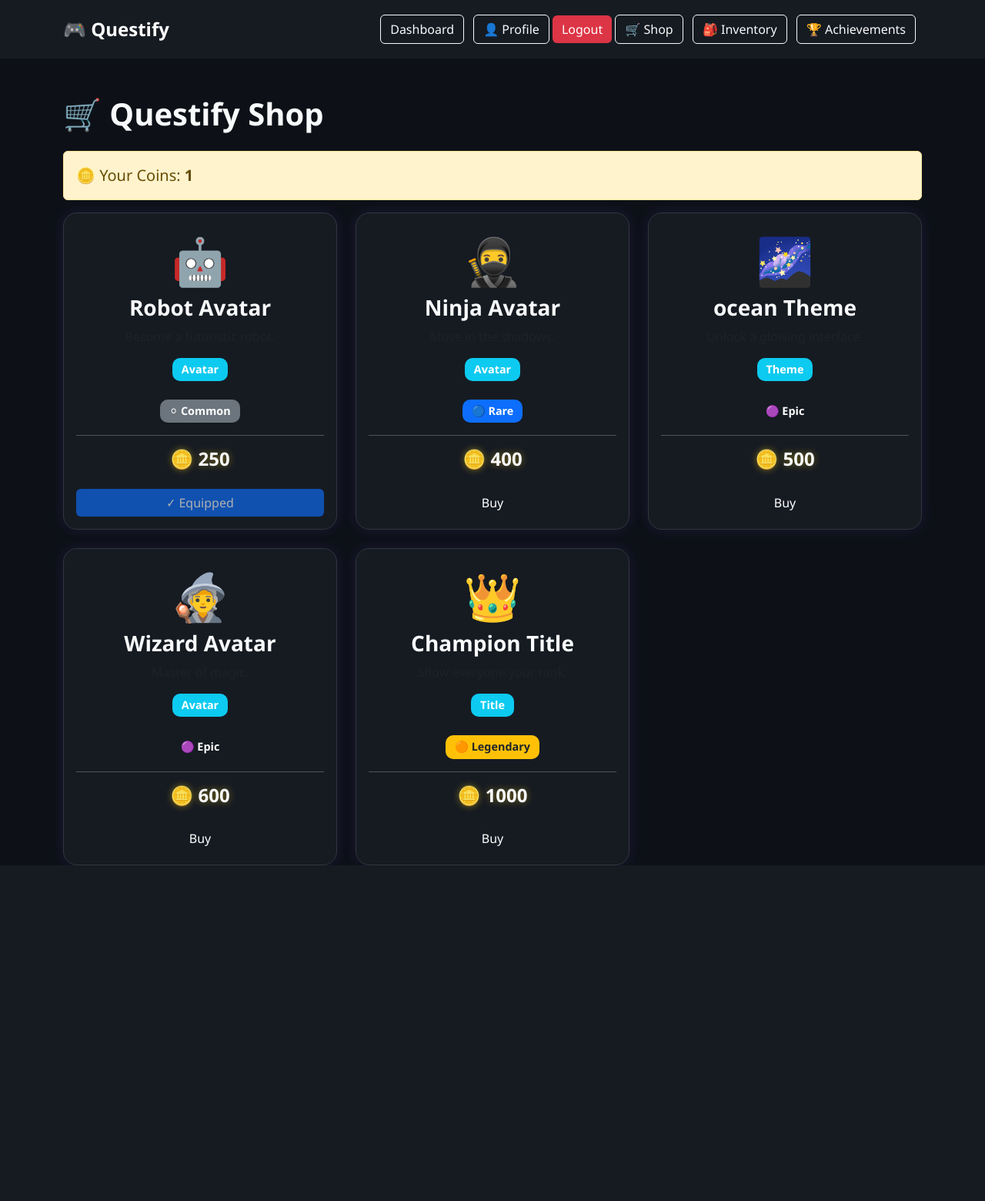
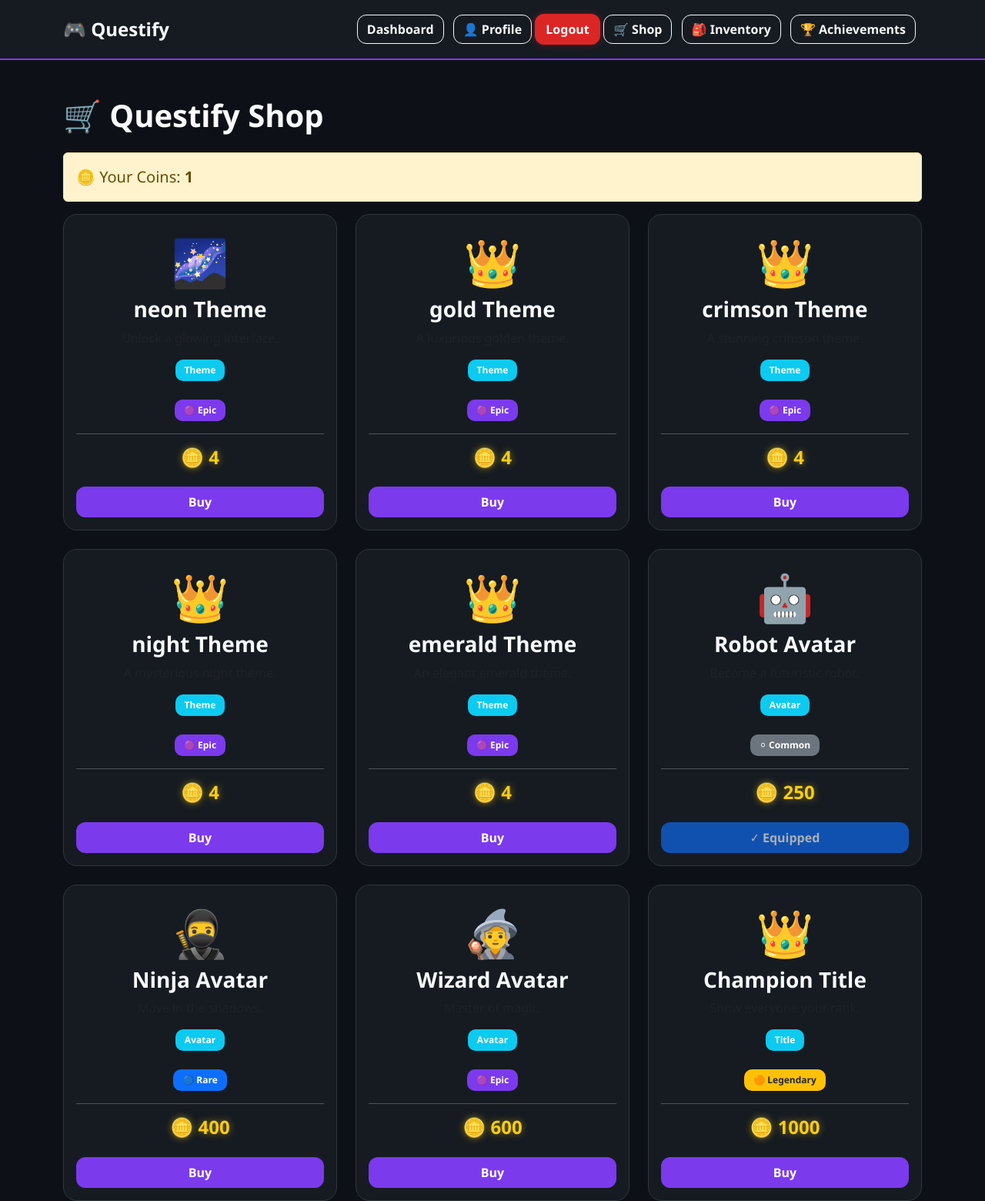
Before and after one commit to MRIDUPAL/Project-001, a Flask app: page /shop in a window 1280 px wide. Shown: the whole page at 77% size. Before the commit the page ends 1124 px from the top, so only its background shows below. Run offline with Flask 3, Linux system fonts and the light colour scheme; the visitor is signed in with stand-in values (Sample User, id 1); tables that the repository leaves empty hold one stand-in row (values such as "Sample post").

Commit message:
Prepare Questify for deployment

```diff
--- a/game_logic.py
+++ b/game_logic.py
@@ -194,9 +194,6 @@
 
 def seed_shop():
 
-    if ShopItem.query.first():
-        return
-
     items = [
 
         ShopItem(
@@ -236,15 +233,56 @@
         ),
 
         ShopItem(
-            name="ocean Theme",
+            name="neon Theme",
             description="Unlock a glowing interface.",
             icon="🌌",
             category="Theme",
             rarity="Epic",
-            price=500
+            price=4
+        ),
+
+        ShopItem(
+            name="gold Theme",
+            description="A luxurious golden theme.",
+            icon="👑",
+            category="Theme",
+            rarity="Epic",
+            price=4
+        ),
+
+        ShopItem(
+            name="crimson Theme",
+            description="A stunning crimson theme.",
+            icon="👑",
+            category="Theme",
+            rarity="Epic",
+            price=4
+        ),
+
+        ShopItem(
+            name="night Theme",
+            description="A mysterious night theme.",
+            icon="👑",
+            category="Theme",
+            rarity="Epic",
+            price=4
+        ),
+
+        ShopItem(
+            name="emerald Theme",
+            description="An elegant emerald theme.",
+            icon="👑",
+            category="Theme",
+            rarity="Epic",
+            price=4
         ),
 
     ]
 
-    db.session.add_all(items)
+    for item in items:
+        exists = ShopItem.query.filter_by(name=item.name).first()
+
+        if not exists:
+            db.session.add(item)
+
     db.session.commit()
--- a/static/css/style.css
+++ b/static/css/style.css
@@ -13,107 +13,170 @@
     --text-muted:#D1D5DB;
     --placeholder:#8B949E;
 
-    --primary:var(--primary);
-    --primary-hover:var(--primary-hover);
+    --primary:#7C3AED;
+    --primary-hover:#6D28D9;
+    --accent:#A855F7;
 
-    --accent:var(--accent);
+    --warning:#FACC15;
 
-    --warning:var(--warning);
+    --shadow:rgba(124,58,237,.35);
+    --glow:none;
 }
+
+/* ---------- PURPLE ---------- */
 
 .theme-purple{
 
     --bg:#0D1117;
     --surface:#161B22;
-    --border:#30363D;
+    --border:#4C1D95;
 
     --text:#F8FAFC;
     --text-muted:#D1D5DB;
     --placeholder:#8B949E;
 
-    --primary:#7C3AED;
-    --primary-hover:#6D28D9;
-    --accent:#A855F7;
+    --primary:#8B5CF6;
+    --primary-hover:#7C3AED;
+    --accent:#C084FC;
 
     --warning:#FACC15;
+
+    --shadow:rgba(139,92,246,.45);
+    --glow:0 0 18px rgba(139,92,246,.35);
 }
+
+/* ---------- EMERALD ---------- */
 
 .theme-emerald{
 
-    --bg:#071A13;
-    --surface:#0E2A20;
-    --border:#1E4D3A;
+    --bg:#04150F;
+    --surface:#0A241A;
+    --border:#1B6B4A;
 
-    --text:#F8FAFC;
-    --text-muted:#C9EAD8;
-    --placeholder:#8CBFA8;
+    --text:#F4FFF9;
+    --text-muted:#B7E4CF;
+    --placeholder:#84C7A5;
 
     --primary:#10B981;
     --primary-hover:#059669;
     --accent:#34D399;
 
     --warning:#FACC15;
+
+    --shadow:rgba(16,185,129,.45);
+    --glow:0 0 18px rgba(16,185,129,.35);
 }
+
+/* ---------- OCEAN ---------- */
 
 .theme-ocean{
 
-    --bg:#08131F;
-    --surface:#102235;
-    --border:#274867;
+    --bg:#02131F;
+    --surface:#08273A;
+    --border:#0E5F8C;
 
-    --text:#F8FAFC;
-    --text-muted:#C5D8F2;
-    --placeholder:#91A8C7;
+    --text:#F4FBFF;
+    --text-muted:#B9DBF5;
+    --placeholder:#82B7D9;
 
-    --primary:#3B82F6;
-    --primary-hover:#2563EB;
-    --accent:#60A5FA;
+    --primary:#00BFFF;
+    --primary-hover:#0099DD;
+    --accent:#57D9FF;
 
-    --warning:#FACC15;
+    --warning:#FFD54A;
+
+    --shadow:rgba(0,191,255,.45);
+    --glow:0 0 20px rgba(0,191,255,.35);
 }
+
+/* ---------- CRIMSON ---------- */
 
 .theme-crimson{
 
-    --bg:#18090A;
-    --surface:#2B1113;
-    --border:#4D1E22;
+    --bg:#140405;
+    --surface:#250809;
+    --border:#7A1F28;
 
-    --text:#F8FAFC;
-    --text-muted:#F0D1D4;
-    --placeholder:#C79AA0;
+    --text:#FFF7F7;
+    --text-muted:#F4C6CB;
+    --placeholder:#D99AA4;
 
-    --primary:#DC2626;
-    --primary-hover:#B91C1C;
-    --accent:#EF4444;
+    --primary:#EF4444;
+    --primary-hover:#DC2626;
+    --accent:#F87171;
 
-    --warning:#FACC15;
+    --warning:#FFD54A;
+
+    --shadow:rgba(239,68,68,.45);
+    --glow:0 0 18px rgba(239,68,68,.35);
 }
+
+/* ---------- NIGHT ---------- */
 
 .theme-night{
 
     --bg:#000000;
-    --surface:#111111;
-    --border:#222222;
+    --surface:#0B0B0B;
+    --border:#2B2B2B;
 
-    --text:#F8FAFC;
-    --text-muted:#D1D5DB;
-    --placeholder:#9CA3AF;
+    --text:#FFFFFF;
+    --text-muted:#C8C8C8;
+    --placeholder:#909090;
 
     --primary:#6366F1;
     --primary-hover:#4F46E5;
-    --accent:#818CF8;
+    --accent:#8B5CF6;
 
     --warning:#FACC15;
+
+    --shadow:rgba(99,102,241,.45);
+    --glow:0 0 18px rgba(99,102,241,.35);
 }
 
-/* ==========================================
-   QUESTIFY - STYLE.CSS
-========================================== */
+/* ---------- NEON (Legendary) ---------- */
 
-/* ---------- GLOBAL ---------- */
+.theme-neon{
 
-body{
-    ...
+    --bg:#000000;
+    --surface:#050505;
+    --border:#00FFFF;
+
+    --text:#FFFFFF;
+    --text-muted:#D8FFFF;
+    --placeholder:#8CFBFF;
+
+    --primary:#00FFFF;
+    --primary-hover:#00D9FF;
+    --accent:#FF00FF;
+
+    --warning:#FFFF00;
+
+    --shadow:rgba(0,255,255,.65);
+    --glow:
+        0 0 12px rgba(0,255,255,.6),
+        0 0 28px rgba(255,0,255,.45);
+}
+
+.theme-gold{
+
+    --bg:#1B1500;
+    --surface:#2A2200;
+    --border:#8C6B00;
+
+    --text:#FFFBE6;
+    --text-muted:#E6D8A8;
+    --placeholder:#B89D45;
+
+    --primary:#FFD700;
+    --primary-hover:#FFC107;
+    --accent:#FFEA70;
+
+    --warning:#FFD700;
+
+    --shadow:rgba(255,215,0,.45);
+
+    --glow:0 0 18px rgba(255,215,0,.4);
+
 }
 
 /* ==========================================
@@ -126,6 +189,9 @@
     background:var(--bg);
     color:var(--text);
     font-family:"Segoe UI",Tahoma,Geneva,Verdana,sans-serif;
+    transition:
+        background .4s,
+        color .4s;
 }
 
 /* ---------- NAVBAR ---------- */
@@ -134,10 +200,12 @@
     background:var(--surface) !important;
     border-bottom:2px solid var(--primary);
     padding:15px 0;
+    box-shadow:var(--glow);
+    transition:.35s;
 }
 
 .navbar-brand{
-    color:#FFF !important;
+    color:var(--text) !important;
     font-size:1.5rem;
     font-weight:700;
 }
@@ -149,28 +217,45 @@
     border:1px solid var(--border);
     border-radius:18px;
     color:var(--text);
-    transition:.25s;
-    box-shadow:0 0 18px rgba(124,58,237,.15);
+
+    transition:.35s;
+
+    box-shadow:
+        0 10px 25px rgba(0,0,0,.35),
+        var(--glow);
 }
 
 .card:hover{
-    transform:translateY(-5px);
+    transform:translateY(-6px);
     border-color:var(--primary);
-    box-shadow:0 0 30px rgba(124,58,237,.35);
+
+    box-shadow:
+        0 18px 40px var(--shadow),
+        var(--glow);
 }
 
 /* ---------- PLAYER MINI CARDS ---------- */
 
 .card .card{
+
     background:var(--bg);
+
     border:1px solid var(--border);
+
     border-radius:14px;
-    transition:.2s;
+
+    transition:.3s;
+
 }
 
 .card .card:hover{
+
     transform:scale(1.05);
+
     border-color:var(--primary);
+
+    box-shadow:var(--glow);
+
 }
 
 .card .card h4{
@@ -184,7 +269,7 @@
 }
 
 .card .card small{
-    color:#9CA3AF;
+    color:var(--text-muted);
 }
 
 /* ---------- HEADINGS ---------- */
@@ -204,127 +289,245 @@
 
 .form-control,
 .form-select{
+
     background:var(--bg);
+
     color:var(--text);
+
     border:1px solid var(--border);
+
+    transition:.3s;
+
 }
 
 .form-control::placeholder{
+
     color:var(--placeholder);
+
 }
 
 .form-control:focus,
 .form-select:focus{
+
     background:var(--bg);
+
     color:var(--text);
+
     border-color:var(--primary);
-    box-shadow:0 0 10px rgba(124,58,237,.4);
+
+    box-shadow:var(--glow);
+
 }
 
 /* ---------- BUTTONS ---------- */
 
 .btn{
-    transition:.25s;
+
+    transition:.3s;
+
+    border-radius:12px;
+
+    font-weight:600;
+
 }
 
 .btn:hover{
-    transform:translateY(-2px);
+
+    transform:translateY(-3px);
+
 }
 
+/* Primary */
+
+.btn-primary,
 .btn-success{
+
     background:var(--primary);
-    border:none;
+
+    border:2px solid var(--primary);
+
+    color:white;
+
+    box-shadow:var(--glow);
+
 }
 
+.btn-primary:hover,
 .btn-success:hover{
+
     background:var(--primary-hover);
+
+    border-color:var(--primary-hover);
+
+    box-shadow:
+        0 0 18px var(--shadow),
+        var(--glow);
+
 }
 
-.btn-primary{
-    background:var(--primary);
+/* Warning */
+
+.btn-warning{
+
+    background:var(--warning);
+
     border:none;
+
+    color:#111;
+
+    font-weight:bold;
+
 }
 
-.btn-primary:hover{
-    background:var(--primary-hover);
+/* Danger */
+
+.btn-danger{
+
+    background:#DC2626;
+
+    border:2px solid #DC2626;
+
+    color:white;
+
+    box-shadow:0 0 10px rgba(220,38,38,.35);
+
+    transition:.3s;
+
 }
 
-.btn-warning{
-    background:var(--warning);
-    color:#000;
-    border:none;
+.btn-danger:hover{
+
+    background:#B91C1C;
+
+    border-color:#B91C1C;
+
+    transform:translateY(-3px);
+
+    box-shadow:
+        0 0 18px rgba(220,38,38,.55),
+        var(--glow);
+
 }
 
-.btn-danger{
-    border:none;
+/* Secondary */
+
+.btn-secondary{
+
+    background:var(--surface);
+
+    border:2px solid var(--border);
+
+    color:var(--text);
+
+}
+
+.btn-secondary:hover{
+
+    border-color:var(--primary);
+
+    color:var(--primary);
+
 }
 
 /* ---------- PROGRESS BAR ---------- */
 
 .progress{
+
     height:18px;
-    background:#30363D;
+
+    background:var(--border);
+
     border-radius:30px;
+
     overflow:hidden;
+
 }
 
 .progress-bar{
-    background:linear-gradient(
-        90deg,
-        var(--primary),
-        var(--accent)
-    );
+
+    background:
+        linear-gradient(
+            90deg,
+            var(--primary),
+            var(--accent)
+        );
+
+    box-shadow:var(--glow);
+
     transition:width .6s ease;
+
 }
 
 /* ---------- BADGES ---------- */
 
 .badge{
+
     padding:8px 12px;
-    font-size:.9rem;
+
     border-radius:10px;
+
 }
 
 /* ---------- COINS ---------- */
 
 .text-warning{
-    color:var(--warning) !important;
-    text-shadow:0 0 10px rgba(250,204,21,.45);
+
+    color:var(--warning)!important;
+
+    text-shadow:0 0 10px rgba(255,220,0,.5);
+
 }
 
 /* ---------- QUEST CARDS ---------- */
 
-.card.mt-3{
-    transition:.25s;
-}
+.card.mt-3:hover{
 
-.card.mt-3:hover{
     border-color:var(--primary);
+
 }
 
 /* ---------- LINKS ---------- */
 
 a{
-    text-decoration:none;
+
+    color:var(--primary);
+
+    transition:.25s;
+
+}
+
+a:hover{
+
+    color:var(--accent);
+
 }
 
 /* ---------- SCROLLBAR ---------- */
 
 ::-webkit-scrollbar{
+
     width:10px;
+
 }
 
 ::-webkit-scrollbar-track{
+
     background:var(--surface);
+
 }
 
 ::-webkit-scrollbar-thumb{
+
     background:var(--primary);
+
     border-radius:20px;
+
 }
 
 ::-webkit-scrollbar-thumb:hover{
+
     background:var(--accent);
+
 }
 
 /* ---------- RESPONSIVE ---------- */
@@ -332,19 +535,27 @@
 @media (max-width:768px){
 
     h1{
+
         font-size:2rem;
+
     }
 
     h2{
+
         font-size:1.7rem;
+
     }
 
     h3{
+
         font-size:1.4rem;
+
     }
 
     .card{
+
         margin-bottom:15px;
+
     }
 
 }
```
